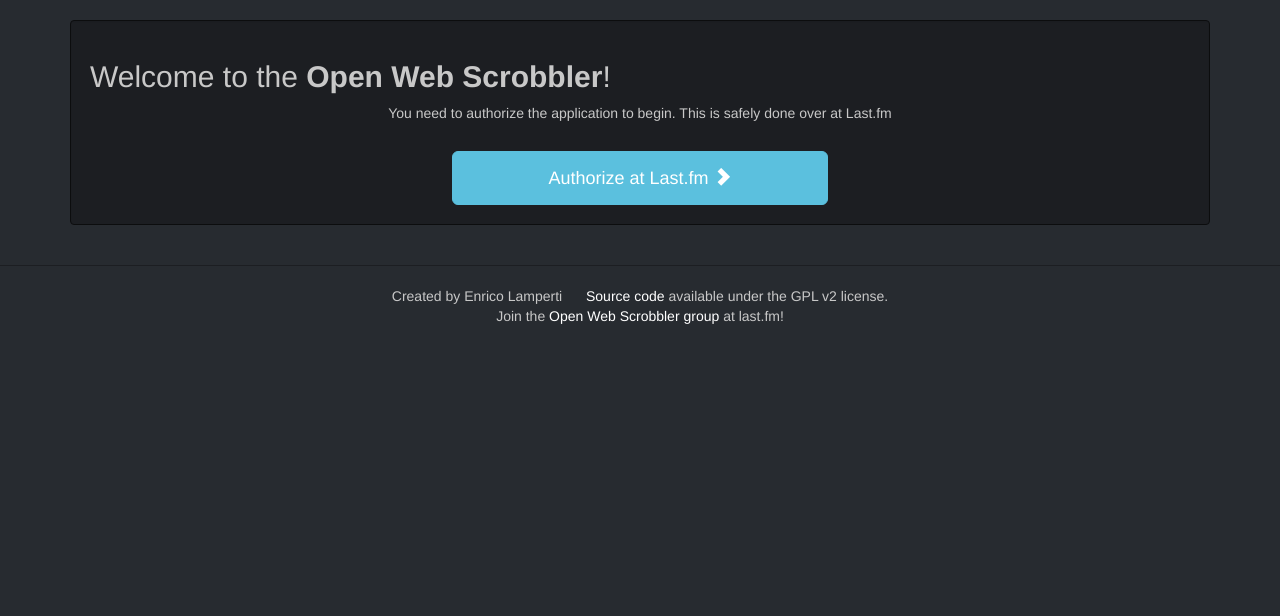
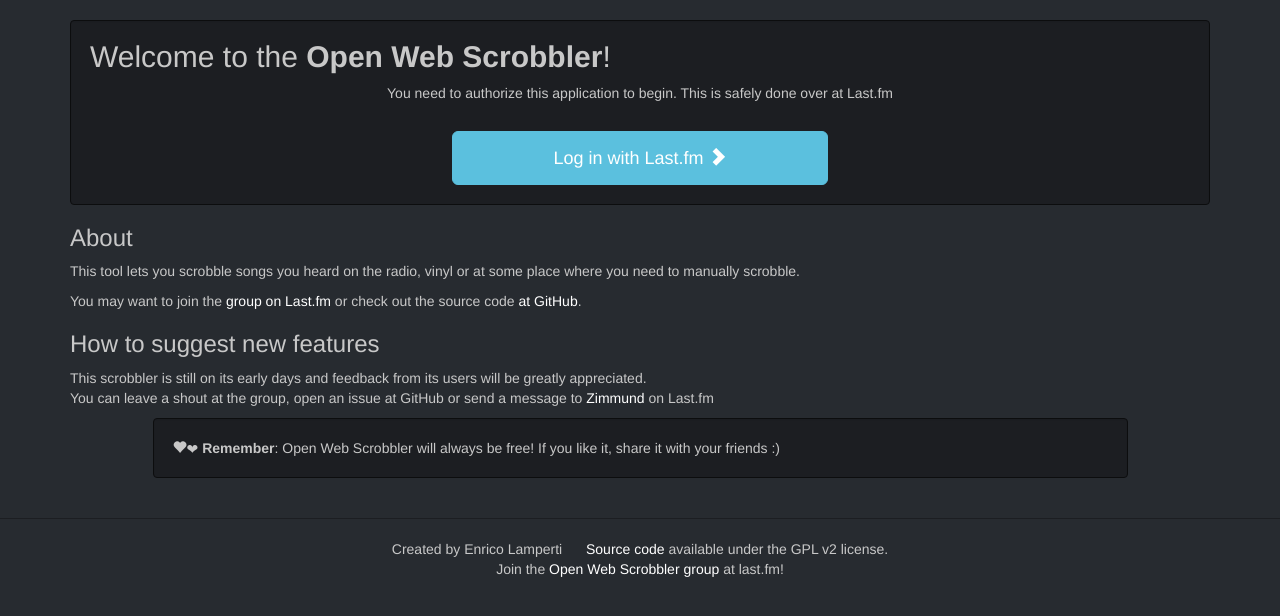
Before and after one commit to elamperti/OpenWebScrobbler, a PHP site: template src/views/home.twig in a window 1280 px wide. Shown: the part 52-668 px from the top of the page. Run offline with PHP 8.4, Linux system fonts and the light colour scheme; the template is opened without the code that fills it, so the values that code supplies are empty; style sheets or scripts are compiled from the project's sources; some libraries are stand-ins or nearby versions.

Commit message:
Adding about section to the landing page

```diff
--- a/src/css/style.scss
+++ b/src/css/style.scss
@@ -11,6 +11,10 @@ body {
 
 footer {
 	text-align: center;
+}
+
+h2.welcome {
+	margin-top: 0;
 }
 
 .btn-login {
@@ -34,11 +38,6 @@ footer {
 	width: 16px;
 }
 
-.user-avatar {
-	max-height: 20px;
-	margin-right: 0.4em;
-}
-
 #scrobbled-tracks {
 	h3 {
 		margin-top: 0;
@@ -52,3 +51,8 @@ footer {
 #scrobbling-form {
 	transition: all 0.5s ease;
 }
+
+.user-avatar {
+	max-height: 20px;
+	margin-right: 0.4em;
+}
--- a/src/views/home.twig
+++ b/src/views/home.twig
@@ -5,14 +5,30 @@
 		{% include 'manual_scrobble.twig' %}
 	{% else %}
 		<div class="well">
-			<h2>Welcome to the <strong>Open Web Scrobbler</strong>!</h2>
-			<p class="text-center">You need to authorize the application to begin. This is safely done over at Last.fm</p>
+			<h2 class="welcome">Welcome to the <strong>Open Web Scrobbler</strong>!</h2>
+			<p class="text-center">You need to authorize this application to begin. This is safely done over at Last.fm</p>
 			<div class="row">
 				<a href="{{ lastfm_auth_link }}" class="btn btn-lg btn-info btn-login col-xs-10 col-xs-push-1 col-sm-6 col-sm-push-3 col-md-4 col-md-push-4">
-					Authorize at Last.fm
+					Log in with Last.fm
 					<span class="glyphicon glyphicon-chevron-right"></span>
 				</a>
 			</div>
 		</div>
+
+		<h3>About</h3>
+		<p>This tool lets you scrobble songs you heard on the radio, vinyl or at some place where you need to manually scrobble.</p>
+		<p>You may want to join the <a href="http://www.last.fm/group/Open+Web+Scrobbler">group on Last.fm</a> or check out the source code <a href="https://github.com/elamperti/OpenWebScrobbler">at GitHub</a>.</p>
+		<h3>How to suggest new features</h3>
+		<p>
+			This scrobbler is still on its early days and feedback from its users will be greatly appreciated.<br>
+			You can leave a shout at the group, open an issue at GitHub or send a message to <a href="http://www.last.fm/user/Zimmund">Zimmund</a> on Last.fm
+		</p>
+		<div class="row">
+			<div class="well col-sm-10 col-sm-push-1">
+				<span class="glyphicon glyphicon-heart">❤</span>
+				<strong>Remember</strong>: Open Web Scrobbler will always be free! If you like it, share it with your friends :)
+			</div>
+		</div>
+
 	{% endif %}
 {% endblock %}
```
